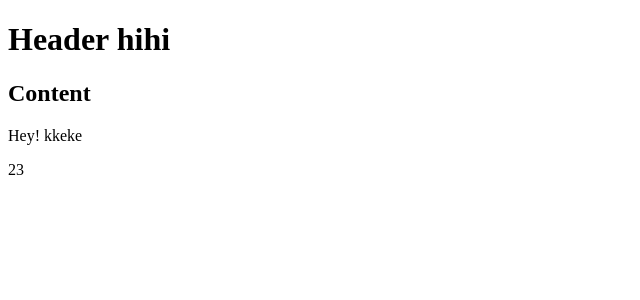
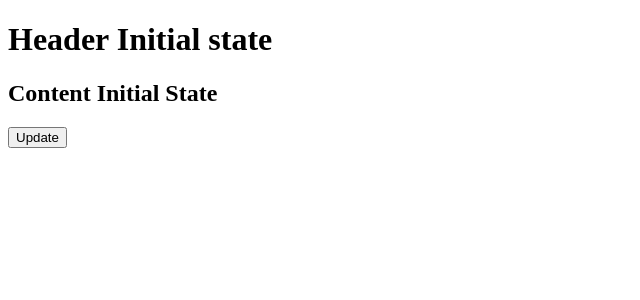
Before and after one commit to tmmoond8/tutorial_react, a React app: page / in a window 1280 px wide. Shown: the top 300 px of the page, without its empty margins (0-640 px from the left). Built offline with nearby package versions, Linux system fonts and the light colour scheme.

Commit message:
state 사용예제

```diff
--- /dev/null
+++ b/src/components/StateExample.js
@@ -0,0 +1,30 @@
+import React from 'react';
+
+class StateExample extends React.Component {
+   constructor(props) {
+      super(props);
+
+      this.state = {
+         header: "Header Initial state",
+         content: "Content Initial State"
+     };
+   }
+
+   updateHeader(text){
+       this.setState({
+           header: "Header has changed"
+       });
+   }
+
+   render() {
+      return (
+         <div>
+            <h1>{this.state.header}</h1>
+            <h2>{this.state.content}</h2>
+            <button onClick={this.updateHeader.bind(this)}>Update</button>
+         </div>
+      );
+   }
+}
+
+export default StateExample;
--- a/src/index.js
+++ b/src/index.js
@@ -1,12 +1,7 @@
 import React from 'react';
 import ReactDOM from 'react-dom';
-import App from './components/App';
+import StateExample from './components/StateExample';
 
 const rootElement = document.getElementById('root');
 
-let data = {
-    title: 'hihi',
-    name: 'kkeke',
-    age: 23
-}
-ReactDOM.render(<App data={data}/>, rootElement);
+ReactDOM.render(<StateExample/>, rootElement);
```
